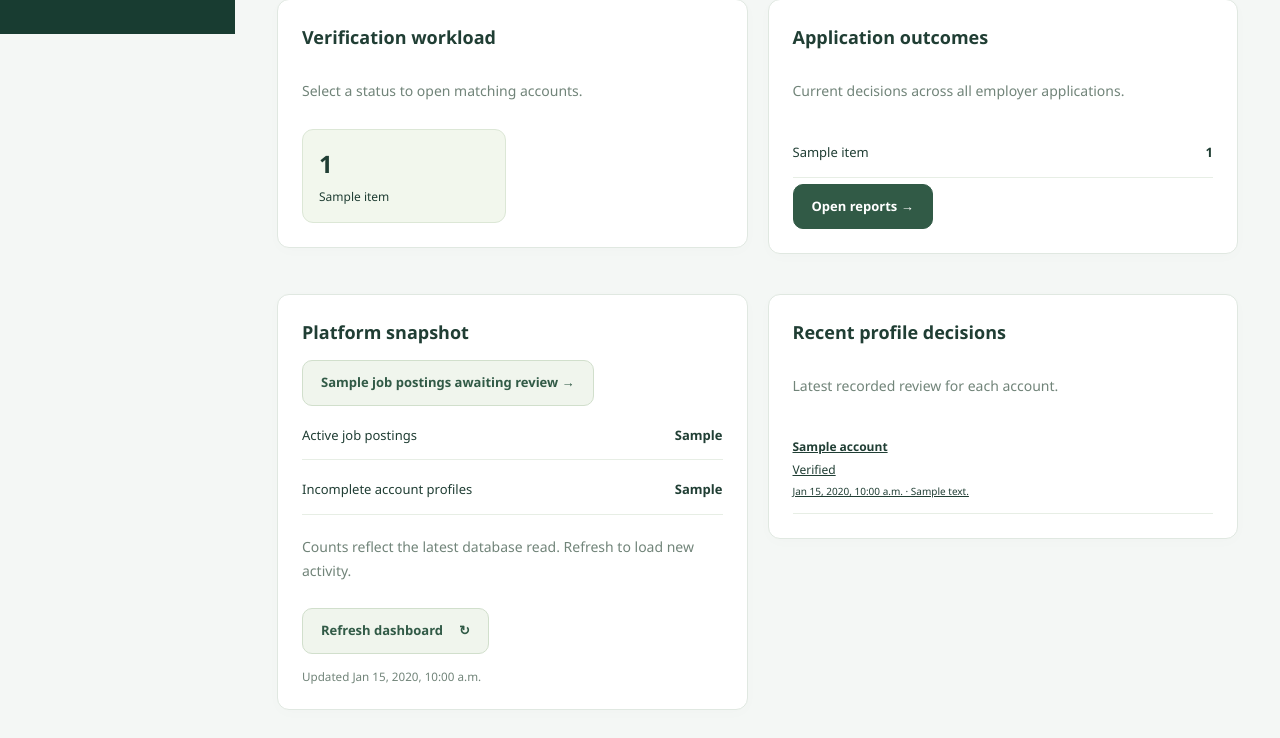
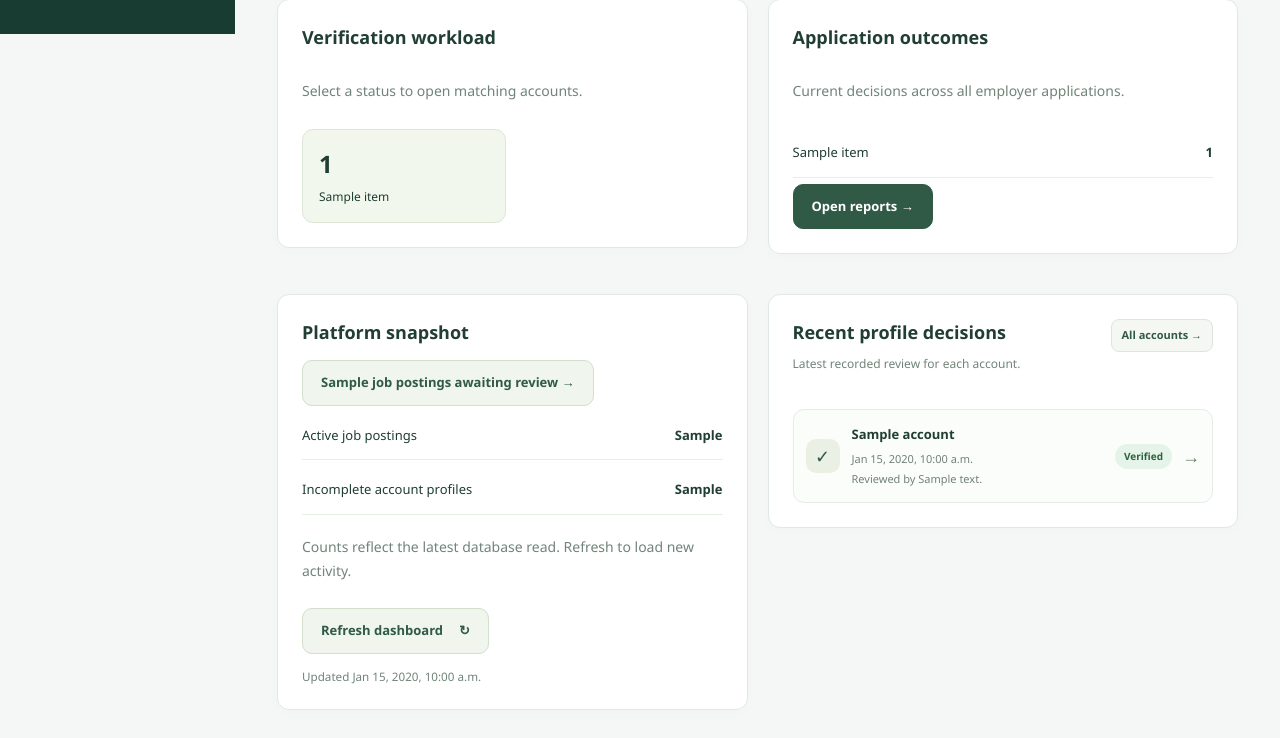
Before and after one commit to servinnsystem/servinn-system, a Django app: template admin_panel/templates/admin_panel/dashboard.html in a window 1280 px wide. Shown: the part 766-1504 px from the top of the page. Run offline with Django 5.2, Linux system fonts and the light colour scheme; the template is opened without the code that fills it: most values are stand-ins (such as "Sample title", 1, 10 or a date in 2020).

Commit message:
Improve recent profile decisions panel

```diff
--- a/admin_panel/templates/admin_panel/dashboard.html
+++ b/admin_panel/templates/admin_panel/dashboard.html
@@ -55,7 +55,18 @@
     <section class="card section-card"><h2>Verification workload</h2><p class="muted">Select a status to open matching accounts.</p><div class="status-grid">{% for item in verification_summary %}<a class="status-tile" href="{% url 'manage_users' %}?status={{ item.label|urlencode }}"><strong>{{ item.count }}</strong><span>{{ item.label }}</span></a>{% endfor %}</div></section>
     <section class="card section-card"><h2>Application outcomes</h2><p class="muted">Current decisions across all employer applications.</p>{% for item in application_outcomes %}<div class="outcome-row"><span>{{ item.label }}</span><strong>{{ item.count }}</strong></div>{% endfor %}<a class="button dashboard-action" href="{% url 'system_reports' %}">Open reports &rarr;</a></section>
     <section class="card section-card"><h2>Platform snapshot</h2><a class="button dashboard-action dashboard-action-secondary" href="{% url 'admin_manage_jobs' %}">{{ pending_jobs }} job postings awaiting review &rarr;</a><div class="outcome-row"><span>Active job postings</span><strong>{{ active_jobs }}</strong></div><div class="outcome-row"><span>Incomplete account profiles</span><strong>{{ incomplete_profiles }}</strong></div><p class="muted">Counts reflect the latest database read. Refresh to load new activity.</p><a class="button dashboard-action dashboard-action-secondary" href="{% url 'admin_dashboard' %}">Refresh dashboard <span aria-hidden="true">&#8635;</span></a><small>Updated {{ refreshed_at|date:'M j, Y, g:i a' }}</small></section>
-    <section class="card section-card"><h2>Recent profile decisions</h2><p class="muted">Latest recorded review for each account.</p>{% for account in recent_reviews %}<a class="review-row" href="{% url 'manage_users' %}?q={{ account.email|urlencode }}"><strong>{{ account.company_name|default:account.full_name|default:account.email }}</strong><span>{{ account.clearance_status }}</span><small>{{ account.reviewed_at|date:'M j, Y, g:i a' }} &middot; {{ account.reviewed_by }}</small></a>{% empty %}<p class="muted">No recorded reviews yet. New administrator decisions will appear here.</p>{% endfor %}</section>
+    <section class="card section-card recent-decisions" aria-labelledby="recent-decisions-heading">
+      <div class="decisions-heading"><div><h2 id="recent-decisions-heading">Recent profile decisions</h2><p class="muted">Latest recorded review for each account.</p></div><a class="decisions-all" href="{% url 'manage_users' %}">All accounts <span aria-hidden="true">&rarr;</span></a></div>
+      <div class="decisions-list">
+      {% for account in recent_reviews %}
+        <a class="review-row" href="{% url 'admin_account_profile' account.email %}" aria-label="View {{ account.company_name|default:account.full_name|default:account.email }} profile, {{ account.clearance_status }}">
+          <span class="review-icon" aria-hidden="true">{% if account.clearance_status == 'Verified' %}&#10003;{% elif account.clearance_status == 'Rejected' %}&#215;{% else %}&#9998;{% endif %}</span>
+          <span class="review-content"><strong>{{ account.company_name|default:account.full_name|default:account.email }}</strong><span class="review-meta"><time datetime="{{ account.reviewed_at|date:'c' }}">{{ account.reviewed_at|date:'M j, Y, g:i a' }}</time><span>Reviewed by {{ account.reviewed_by|default:'Administrator' }}</span></span></span>
+          <span class="review-end"><span class="review-status {% if account.clearance_status == 'Verified' %}review-verified{% elif account.clearance_status == 'Rejected' %}review-rejected{% else %}review-correction{% endif %}">{{ account.clearance_status }}</span><span class="review-arrow" aria-hidden="true">&rarr;</span></span>
+        </a>
+      {% empty %}<div class="review-empty"><strong>No decisions yet</strong><p class="muted">Completed profile reviews will appear here.</p></div>{% endfor %}
+      </div>
+    </section>
   </div>
   <style>
     .admin-enhancements{display:grid;grid-template-columns:1fr 1fr;gap:20px;align-items:start}
@@ -63,8 +74,25 @@
     .status-tile{background:#f2f7ed;border:1px solid #dce7d6;padding:16px;border-radius:11px;display:grid;gap:6px;font-size:12px;text-decoration:none;transition:background .18s,border-color .18s,box-shadow .18s}
     .status-tile strong{font-size:24px}.status-tile:hover{background:#e3edcf;border-color:#8aa989;box-shadow:0 3px 9px #203e340c}
     .outcome-row{display:flex;justify-content:space-between;gap:16px;border-bottom:1px solid #e7eee5;padding:14px 0;font-size:13px}
-    .review-row{display:grid;gap:5px;padding:14px 0;border-bottom:1px solid #e7eee5;font-size:12px;overflow-wrap:anywhere}
-    .review-row:hover{text-decoration:underline}
+    .decisions-heading{display:flex;justify-content:space-between;align-items:start;gap:16px;margin-bottom:8px}
+    .decisions-heading p{font-size:12px;margin:4px 0 12px}
+    .decisions-all{flex-shrink:0;padding:7px 10px;border:1px solid #dce6dd;background:#f5f8f2;border-radius:8px;font-size:11px;font-weight:600;text-decoration:none;color:#315a46}
+    .decisions-all:hover{background:#e8f0df}
+    .decisions-list{display:grid;gap:9px}
+    .review-row{display:flex;align-items:center;gap:12px;padding:15px 12px;border:1px solid #e4ece5;border-radius:11px;background:#fbfdfa;color:#203e34;font-size:13px;text-decoration:none;transition:background .15s,border-color .15s,box-shadow .15s}
+    .review-row:hover{background:#f0f6e9;border-color:#abc397;box-shadow:0 3px 8px #203e340a;text-decoration:none}
+    .review-row:focus-visible,.decisions-all:focus-visible{outline:3px solid #83a66d;outline-offset:3px}
+    .review-icon{display:grid;place-items:center;width:34px;height:34px;border-radius:10px;background:#eaf0e4;color:#315a46;font-size:18px;flex-shrink:0}
+    .review-content{display:grid;gap:6px;flex:1;min-width:0;overflow-wrap:anywhere}
+    .review-content strong{font-size:13px;line-height:1.5}
+    .review-meta{display:grid;gap:2px;font-size:11px;color:#718278;line-height:1.6}
+    .review-end{display:flex;align-items:center;gap:10px}
+    .review-status{display:inline-block;padding:5px 9px;border-radius:20px;font-size:10px;font-weight:600;line-height:1.5;text-align:center}
+    .review-verified{background:#e6f3e8;color:#28623a}.review-rejected{background:#fbe9e6;color:#9a4236}.review-correction{background:#fff1d6;color:#805b16}
+    .review-arrow{color:#6a826d;font-size:18px}
+    .review-empty{padding:20px;border:1px dashed #dce6dd;border-radius:10px}
+    @media(max-width:550px){.review-row{flex-wrap:wrap}.review-end{margin-left:46px;width:calc(100% - 46px);justify-content:space-between}.decisions-heading{flex-wrap:wrap}}
+    @media(prefers-reduced-motion:reduce){.review-row{transition:none}}
     @media(max-width:800px){.admin-enhancements{grid-template-columns:1fr}}
 
     .page-header {
```
